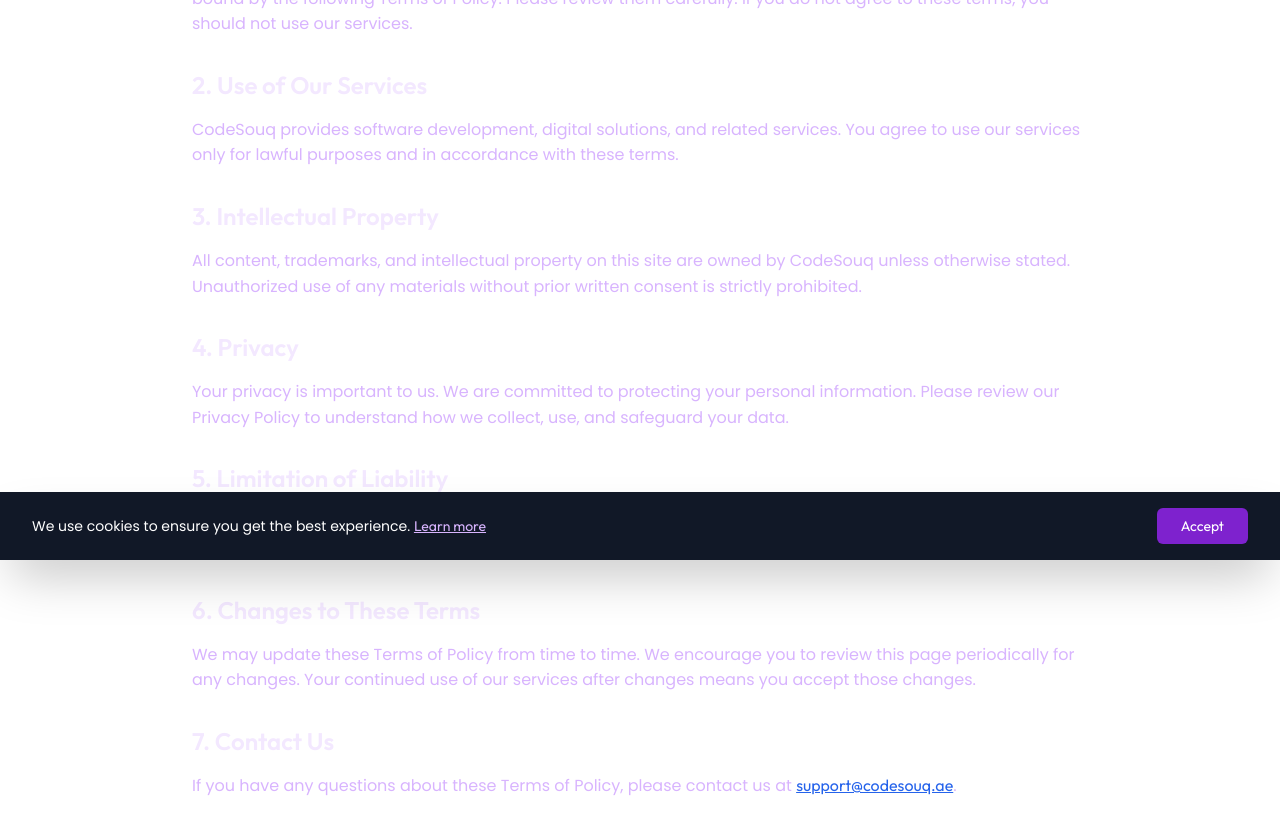
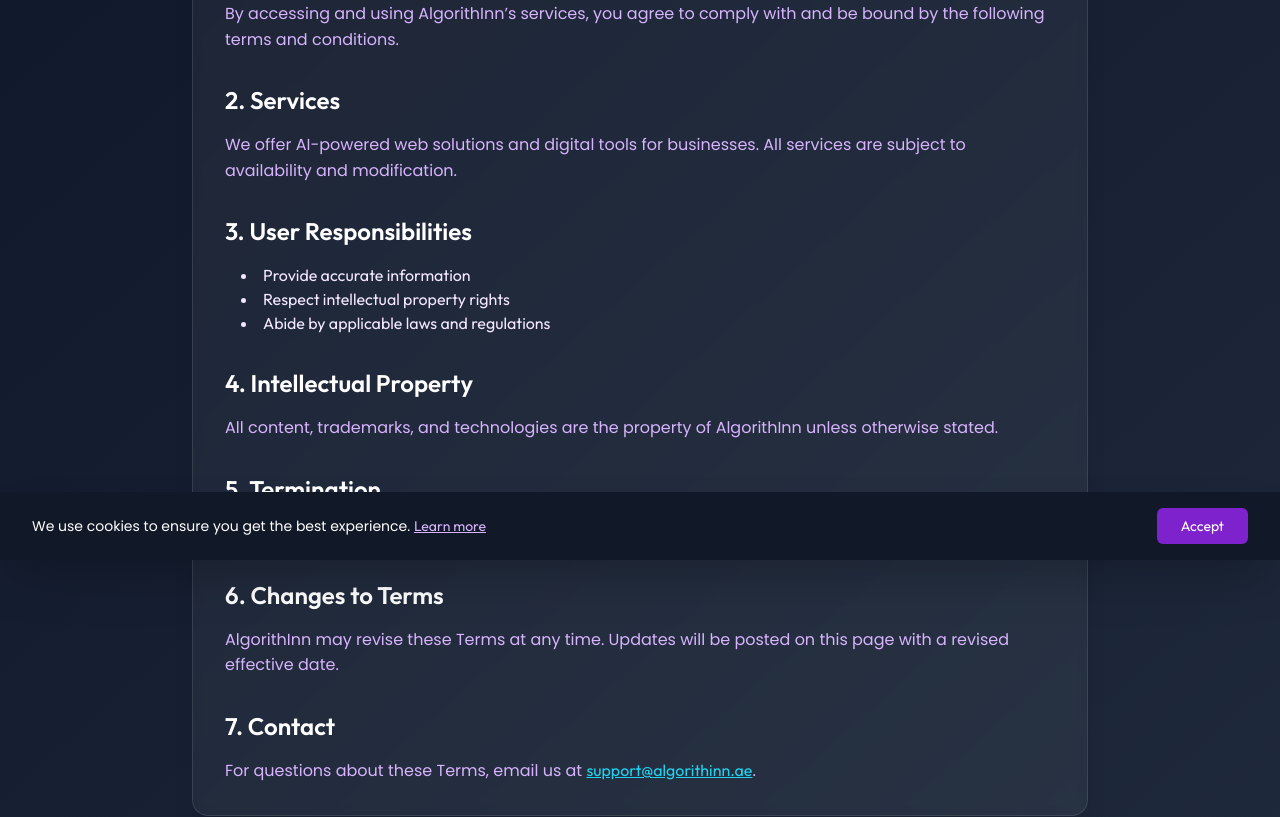
Before and after one commit to razique20/codesouq, a Next.js app: page /termsofpolicy in a window 1280 px wide. Shown: the part 240-1057 px from the top of the page. Built offline with nearby package versions, Linux system fonts and the light colour scheme; a web font is replaced by a local one.

Commit message:
changed theme for policy pages

```diff
--- a/src/app/contact/page.jsx
+++ b/src/app/contact/page.jsx
@@ -24,71 +24,83 @@
   };
 
   return (
-    <section id="contact" className="py-20 px-4 bg-gray-100">
-      <div className="container mx-auto text-center">
-        <h2 className="text-4xl font-bold mb-6">Contact Us</h2>
-        <p className="text-lg text-gray-600 mb-6">
-          We’d love to hear from you! Please fill out the form below or reach
-          us through the contact details provided.
+    <section
+      id="contact"
+      className="py-20 px-4 bg-gradient-to-br from-gray-950 via-gray-900 to-black overflow-hidden"
+    >
+      <div className="max-w-6xl mx-auto relative z-10">
+        {/* Decorative blobs */}
+        <div className="absolute -top-32 -right-32 w-64 h-64 bg-indigo-700/20 rounded-full blur-3xl -z-10" />
+        <div className="absolute -bottom-32 -left-32 w-64 h-64 bg-purple-700/20 rounded-full blur-3xl -z-10" />
+
+        <div className="text-center mb-12">
+          <h2 className="text-3xl md:text-4xl font-bold bg-gradient-to-r from-purple-400 via-indigo-300 to-cyan-300 bg-clip-text text-transparent">
+            Contact Us
+          </h2>
+          <p className="mt-2 text-gray-400 max-w-2xl mx-auto">
+            We’d love to hear from you! Fill out the form or reach us through the info below.
           </p>
+        </div>
 
-        <div className="grid md:grid-cols-2 gap-12">
-          <div>
-            <h3 className="text-2xl font-semibold mb-4">Send Us a Message</h3>
-            <form onSubmit={handleSubmit}>
-              <div className="mb-4">
+        <div className="grid md:grid-cols-2 gap-10">
+          {/* Contact Form */}
+          <div className="bg-gray-900/70 backdrop-blur-lg border border-indigo-900/50 rounded-2xl p-6 md:p-8 shadow-2xl shadow-indigo-950/50">
+            <h3 className="text-xl font-semibold text-cyan-100 mb-6">
+              Send Us a Message
+            </h3>
+            <form onSubmit={handleSubmit} className="space-y-5">
               <input
                 type="text"
                 name="name"
                 value={formData.name}
                 onChange={handleChange}
                 placeholder="Your Name"
-                  className="w-full px-4 py-2 border border-gray-300 rounded-md focus:outline-none focus:ring-2 focus:ring-blue-500"
+                className="w-full bg-gray-800/60 border border-gray-700 rounded-xl py-3 px-4 text-gray-200 placeholder:text-gray-500 focus:outline-none focus:ring-2 focus:ring-indigo-500/50 focus:border-indigo-500 transition-all"
                 required
               />
-              </div>
-              <div className="mb-4">
               <input
                 type="email"
                 name="email"
                 value={formData.email}
                 onChange={handleChange}
                 placeholder="Your Email"
-                  className="w-full px-4 py-2 border border-gray-300 rounded-md focus:outline-none focus:ring-2 focus:ring-blue-500"
+                className="w-full bg-gray-800/60 border border-gray-700 rounded-xl py-3 px-4 text-gray-200 placeholder:text-gray-500 focus:outline-none focus:ring-2 focus:ring-indigo-500/50 focus:border-indigo-500 transition-all"
                 required
               />
-              </div>
-              <div className="mb-4">
               <textarea
                 name="message"
                 value={formData.message}
                 onChange={handleChange}
                 placeholder="Your Message"
-                  className="w-full px-4 py-2 border border-gray-300 rounded-md focus:outline-none focus:ring-2 focus:ring-blue-500"
                 rows="6"
+                className="w-full bg-gray-800/60 border border-gray-700 rounded-xl py-3 px-4 text-gray-200 placeholder:text-gray-500 focus:outline-none focus:ring-2 focus:ring-indigo-500/50 focus:border-indigo-500 transition-all"
                 required
               ></textarea>
-              </div>
+
               <button
                 type="submit"
-                className="bg-blue-600 text-white py-3 px-6 rounded hover:bg-blue-700"
+                className="w-full py-3.5 px-6 rounded-xl font-medium text-white bg-gradient-to-r from-indigo-600 to-purple-600 hover:from-indigo-700 hover:to-purple-700 shadow-lg shadow-indigo-900/30 transition-all"
               >
                 Send Message
               </button>
+
               {formSubmitted && (
-                <div className="mt-4 text-green-600">
-                  <p>Thank you for your message! We will get back to you soon.</p>
+                <div className="mt-4 text-emerald-400 text-center">
+                  Thank you! We’ll get back to you shortly.
                 </div>
               )}
             </form>
           </div>
 
-          <div>
-            <h3 className="text-2xl font-semibold mb-4">Contact Information</h3>
-            <p className="text-lg text-gray-600 mb-4">
-              You can also reach us through the following methods:
+          {/* Contact Info */}
+          <div className="bg-gray-900/70 backdrop-blur-lg border border-indigo-900/50 rounded-2xl p-6 md:p-8 shadow-2xl shadow-indigo-950/50">
+            <h3 className="text-xl font-semibold text-cyan-100 mb-4">
+              Contact Information
+            </h3>
+            <p className="text-gray-400 mb-6">
+              You can also reach us through the following:
             </p>
-            <ul className="space-y-4 text-lg text-gray-700 text-left">
+            <ul className="space-y-4 text-gray-300 text-base">
               <li>
                 <strong>Email:</strong> algorithinn@gmail.com
               </li>
--- a/src/app/cookie/page.jsx
+++ b/src/app/cookie/page.jsx
@@ -1,66 +1,73 @@
-export default function CookiePolicy() {
+const CookiePolicy = () => {
   return (
-    <section className="min-h-screen bg-white px-6 py-20 flex items-center justify-center">
-      <div className="max-w-4xl w-full">
-        <h1 className="text-4xl font-bold text-center mb-10">Cookie Policy</h1>
+    <section className="min-h-screen px-6 py-20 flex items-center justify-center bg-gradient-to-br from-[#0f172a] to-[#1e293b] text-white">
+      <div className="max-w-4xl w-full bg-white/5 backdrop-blur-sm rounded-2xl p-8 shadow-xl border border-white/10">
+        <h1 className="text-4xl font-bold text-center mb-10 text-cyan-300">
+          Cookie Policy
+        </h1>
 
-        <div className="space-y-8 text-gray-700">
+        <div className="space-y-8 text-gray-200">
           <div>
-            <h2 className="text-2xl font-semibold mb-4">1. Introduction</h2>
+            <h2 className="text-2xl font-semibold mb-4 text-white">1. Introduction</h2>
             <p>
-              This Cookie Policy explains how Algorithinn ("we", "us", and "our") uses cookies and similar technologies to recognize you when you visit our website. It explains what these technologies are and why we use them, as well as your rights to control our use of them.
+              This Cookie Policy explains how AlgorithInn uses cookies and similar technologies to recognize you when you visit our website.
             </p>
           </div>
 
           <div>
-            <h2 className="text-2xl font-semibold mb-4">2. What are Cookies?</h2>
+            <h2 className="text-2xl font-semibold mb-4 text-white">2. What are Cookies?</h2>
             <p>
-              Cookies are small data files that are placed on your device when you visit a website. Cookies are widely used to make websites work more efficiently, as well as to provide reporting information and assist with marketing activities.
+              Cookies are small files stored on your device that help websites remember information about your visit.
             </p>
           </div>
 
           <div>
-            <h2 className="text-2xl font-semibold mb-4">3. Why We Use Cookies</h2>
-            <ul className="list-disc list-inside mt-2 ml-4">
-              <li>Recognize your device and settings for a smoother user experience</li>
-              <li>Track website usage and performance</li>
-              <li>Enhance functionality and personalize content</li>
-              <li>Analyze trends and improve our services</li>
+            <h2 className="text-2xl font-semibold mb-4 text-white">3. Why We Use Cookies</h2>
+            <ul className="list-disc list-inside ml-4">
+              <li>Enhance user experience</li>
+              <li>Track performance and usage</li>
+              <li>Personalize content</li>
+              <li>Analyze and improve services</li>
             </ul>
           </div>
 
           <div>
-            <h2 className="text-2xl font-semibold mb-4">4. Types of Cookies We Use</h2>
+            <h2 className="text-2xl font-semibold mb-4 text-white">4. Types of Cookies</h2>
             <p>
-              <strong>Essential Cookies:</strong> Necessary for the operation of our website.<br />
-              <strong>Performance Cookies:</strong> Help us measure and improve website performance.<br />
-              <strong>Functionality Cookies:</strong> Remember your preferences for a customized experience.<br />
-              <strong>Analytics and Tracking Cookies:</strong> Collect information to help us understand user interaction.
+              <strong>Essential:</strong> Required for core functionality<br />
+              <strong>Performance:</strong> Measure how the site is used<br />
+              <strong>Functional:</strong> Remember preferences<br />
+              <strong>Analytics:</strong> Understand behavior
             </p>
           </div>
 
           <div>
-            <h2 className="text-2xl font-semibold mb-4">5. Managing Cookies</h2>
+            <h2 className="text-2xl font-semibold mb-4 text-white">5. Managing Cookies</h2>
             <p>
-              You can control and manage cookies through your browser settings. You can choose to block or delete cookies, but this may impact your experience on our website.
+              You can disable cookies through your browser settings. Note that some site functions may not work correctly if cookies are turned off.
             </p>
           </div>
 
           <div>
-            <h2 className="text-2xl font-semibold mb-4">6. Changes to This Cookie Policy</h2>
+            <h2 className="text-2xl font-semibold mb-4 text-white">6. Updates</h2>
             <p>
-              We may update this Cookie Policy from time to time to reflect changes to our cookies or for operational, legal, or regulatory reasons. Please revisit this page regularly to stay informed.
+              This policy may be updated from time to time. Please review it periodically for the latest information.
             </p>
           </div>
 
           <div>
-            <h2 className="text-2xl font-semibold mb-4">7. Contact Us</h2>
+            <h2 className="text-2xl font-semibold mb-4 text-white">7. Contact Us</h2>
             <p>
-              If you have any questions about our use of cookies or other technologies, please contact us at <span className="text-blue-600 underline">support@Algorithinn.ae</span>.
+              Questions? Contact us at{" "}
+              <a href="mailto:support@algorithinn.ae" className="text-cyan-400 underline">
+                support@algorithinn.ae
+              </a>.
             </p>
           </div>
         </div>
       </div>
     </section>
   );
-}
+};
+
+export default CookiePolicy;
--- a/src/app/page.jsx
+++ b/src/app/page.jsx
@@ -2,6 +2,7 @@
 import AboutSection from '../components/AboutSection';
 import ServicesSection from '../components/ServicesSection';
 import ProjectForm from '../components/ProjectForm';
+import TechnologyExpertise from '@/components/TechnologyExpertise';
 
 export default function HomePage() {
   return (
@@ -18,6 +19,8 @@
 
         <HeroSection />
         <AboutSection />
+        <TechnologyExpertise/>
+
         <ServicesSection />
         <ProjectForm />
       </div>
--- a/src/app/privacypolicy/page.jsx
+++ b/src/app/privacypolicy/page.jsx
@@ -1,70 +1,80 @@
+"use client";
+
 export default function PrivacyPolicy() {
   return (
-    <section className="min-h-screen bg-white px-6 py-20 flex items-center justify-center">
-      <div className="max-w-4xl w-full">
-        <h1 className="text-4xl font-bold text-center mb-10">Privacy Policy</h1>
+    <section className="min-h-screen bg-gradient-to-br from-gray-950 via-gray-900 to-black px-6 py-20 flex items-center justify-center relative">
+      {/* Decorative background blobs */}
+      <div className="absolute -top-32 -right-32 w-64 h-64 bg-indigo-700/20 rounded-full blur-3xl -z-10" />
+      <div className="absolute -bottom-32 -left-32 w-64 h-64 bg-purple-700/20 rounded-full blur-3xl -z-10" />
 
-        <div className="space-y-8 text-gray-700">
+      <div className="max-w-4xl w-full bg-gray-900/70 backdrop-blur-lg border border-indigo-900/50 rounded-2xl p-6 md:p-10 shadow-2xl shadow-indigo-950/50 relative z-10">
+        <h1 className="text-3xl md:text-4xl font-bold text-center mb-10 bg-gradient-to-r from-purple-400 via-indigo-300 to-cyan-300 bg-clip-text text-transparent">
+          Privacy Policy
+        </h1>
+
+        <div className="space-y-10 text-gray-300 text-base leading-relaxed">
           <div>
-            <h2 className="text-2xl font-semibold mb-4">1. Introduction</h2>
+            <h2 className="text-xl font-semibold text-cyan-200 mb-3">1. Introduction</h2>
             <p>
               Welcome to Algorithinn. Your privacy is important to us. This Privacy Policy explains how we collect, use, disclose, and safeguard your information when you visit our website and use our services.
             </p>
           </div>
 
           <div>
-            <h2 className="text-2xl font-semibold mb-4">2. Information We Collect</h2>
+            <h2 className="text-xl font-semibold text-cyan-200 mb-3">2. Information We Collect</h2>
             <p>
               We may collect personal information that you voluntarily provide to us when you register on the website, place an order, subscribe to our newsletter, or interact with us. This may include your name, email address, phone number, company name, and project details.
             </p>
           </div>
 
           <div>
-            <h2 className="text-2xl font-semibold mb-4">3. How We Use Your Information</h2>
+            <h2 className="text-xl font-semibold text-cyan-200 mb-3">3. How We Use Your Information</h2>
             <p>
               We use your information to provide, maintain, and improve our services. This includes communicating with you, processing your inquiries, sending updates, marketing communications, and improving our website functionality and customer service.
             </p>
           </div>
 
           <div>
-            <h2 className="text-2xl font-semibold mb-4">4. Sharing Your Information</h2>
+            <h2 className="text-xl font-semibold text-cyan-200 mb-3">4. Sharing Your Information</h2>
             <p>
               We do not sell, trade, or rent your personal information to others. We may share information with trusted partners who assist us in operating our website, conducting our business, or servicing you, as long as those parties agree to keep this information confidential.
             </p>
           </div>
 
           <div>
-            <h2 className="text-2xl font-semibold mb-4">5. Cookies and Tracking Technologies</h2>
+            <h2 className="text-xl font-semibold text-cyan-200 mb-3">5. Cookies and Tracking Technologies</h2>
             <p>
               Our site may use cookies and similar tracking technologies to enhance your experience. Cookies are small data files stored on your device. You can control cookie settings through your browser settings.
             </p>
           </div>
 
           <div>
-            <h2 className="text-2xl font-semibold mb-4">6. Data Security</h2>
+            <h2 className="text-xl font-semibold text-cyan-200 mb-3">6. Data Security</h2>
             <p>
               We implement appropriate technical and organizational measures to protect your personal information from unauthorized access, disclosure, alteration, or destruction.
             </p>
           </div>
 
           <div>
-            <h2 className="text-2xl font-semibold mb-4">7. Your Rights</h2>
+            <h2 className="text-xl font-semibold text-cyan-200 mb-3">7. Your Rights</h2>
             <p>
-              You have the right to access, correct, or delete your personal information. To exercise these rights, please contact us at <span className="text-blue-600 underline">support@Algorithinn.ae</span>.
+              You have the right to access, correct, or delete your personal information. To exercise these rights, please contact us at{" "}
+              <span className="text-emerald-400 underline">support@Algorithinn.ae</span>.
             </p>
           </div>
 
           <div>
-            <h2 className="text-2xl font-semibold mb-4">8. Changes to This Privacy Policy</h2>
+            <h2 className="text-xl font-semibold text-cyan-200 mb-3">8. Changes to This Privacy Policy</h2>
             <p>
               We may update our Privacy Policy from time to time. We encourage you to review this policy periodically for any changes. Changes are effective when they are posted on this page.
             </p>
           </div>
 
           <div>
-            <h2 className="text-2xl font-semibold mb-4">9. Contact Us</h2>
+            <h2 className="text-xl font-semibold text-cyan-200 mb-3">9. Contact Us</h2>
             <p>
-              If you have any questions or concerns about this Privacy Policy, please contact us at <span className="text-blue-600 underline">support@Algorithinn.ae</span>.
+              If you have any questions or concerns about this Privacy Policy, please contact us at{" "}
+              <span className="text-emerald-400 underline">support@Algorithinn.ae</span>.
             </p>
           </div>
         </div>
--- a/src/app/termsofpolicy/page.jsx
+++ b/src/app/termsofpolicy/page.jsx
@@ -1,78 +1,63 @@
-const TermsOfPolicy = () => {
+const TermsOfService = () => {
   return (
-    <section className="min-h-screen bg-white px-6 py-20 flex items-center justify-center">
-      <div className="max-w-4xl w-full">
-        <h1 className="text-2xl font-bold text-center mb-10">
-          Terms of Policy
+    <section className="min-h-screen px-6 py-20 flex items-center justify-center bg-gradient-to-br from-[#0f172a] to-[#1e293b] text-white">
+      <div className="max-w-4xl w-full bg-white/5 backdrop-blur-sm rounded-2xl p-8 shadow-xl border border-white/10">
+        <h1 className="text-4xl font-bold text-center mb-10 text-cyan-300">
+          Terms of Service
         </h1>
 
-        <div className="space-y-8 text-gray-700">
+        <div className="space-y-8 text-gray-200">
           <div>
-            <h2 className="text-2xl font-semibold mb-4">1. Introduction</h2>
+            <h2 className="text-2xl font-semibold mb-4 text-white">1. Acceptance</h2>
             <p>
-              Welcome to CodeSouq. By accessing or using our website and
-              services, you agree to comply with and be bound by the following
-              Terms of Policy. Please review them carefully. If you do not agree
-              to these terms, you should not use our services.
+              By accessing and using AlgorithInn’s services, you agree to comply with and be bound by the following terms and conditions.
             </p>
           </div>
 
           <div>
-            <h2 className="text-2xl font-semibold mb-4">2. Use of Our Services</h2>
+            <h2 className="text-2xl font-semibold mb-4 text-white">2. Services</h2>
             <p>
-              CodeSouq provides software development, digital solutions, and
-              related services. You agree to use our services only for lawful
-              purposes and in accordance with these terms.
+              We offer AI-powered web solutions and digital tools for businesses. All services are subject to availability and modification.
             </p>
           </div>
 
           <div>
-            <h2 className="text-2xl font-semibold mb-4">3. Intellectual Property</h2>
+            <h2 className="text-2xl font-semibold mb-4 text-white">3. User Responsibilities</h2>
+            <ul className="list-disc list-inside ml-4">
+              <li>Provide accurate information</li>
+              <li>Respect intellectual property rights</li>
+              <li>Abide by applicable laws and regulations</li>
+            </ul>
+          </div>
+
+          <div>
+            <h2 className="text-2xl font-semibold mb-4 text-white">4. Intellectual Property</h2>
             <p>
-              All content, trademarks, and intellectual property on this site
-              are owned by CodeSouq unless otherwise stated. Unauthorized use of
-              any materials without prior written consent is strictly
-              prohibited.
+              All content, trademarks, and technologies are the property of AlgorithInn unless otherwise stated.
             </p>
           </div>
 
           <div>
-            <h2 className="text-2xl font-semibold mb-4">4. Privacy</h2>
+            <h2 className="text-2xl font-semibold mb-4 text-white">5. Termination</h2>
             <p>
-              Your privacy is important to us. We are committed to protecting
-              your personal information. Please review our Privacy Policy to
-              understand how we collect, use, and safeguard your data.
+              We reserve the right to suspend or terminate access if users violate these terms.
             </p>
           </div>
 
           <div>
-            <h2 className="text-2xl font-semibold mb-4">5. Limitation of Liability</h2>
+            <h2 className="text-2xl font-semibold mb-4 text-white">6. Changes to Terms</h2>
             <p>
-              CodeSouq is not liable for any indirect, incidental, special, or
-              consequential damages arising out of or related to your use of our
-              services or website.
+              AlgorithInn may revise these Terms at any time. Updates will be posted on this page with a revised effective date.
             </p>
           </div>
 
           <div>
-            <h2 className="text-2xl font-semibold mb-4">6. Changes to These Terms</h2>
+            <h2 className="text-2xl font-semibold mb-4 text-white">7. Contact</h2>
             <p>
-              We may update these Terms of Policy from time to time. We
-              encourage you to review this page periodically for any changes.
-              Your continued use of our services after changes means you accept
-              those changes.
-            </p>
-          </div>
-
-          <div>
-            <h2 className="text-2xl font-semibold mb-4">7. Contact Us</h2>
-            <p>
-              If you have any questions about these Terms of Policy, please
-              contact us at{" "}
-              <span className="text-blue-600 underline">
-                support@codesouq.ae
-              </span>
-              .
+              For questions about these Terms, email us at{" "}
+              <a href="mailto:support@algorithinn.ae" className="text-cyan-400 underline">
+                support@algorithinn.ae
+              </a>.
             </p>
           </div>
         </div>
@@ -81,4 +66,4 @@
   );
 };
 
-export default TermsOfPolicy;
+export default TermsOfService;
--- a/src/components/Footer.jsx
+++ b/src/components/Footer.jsx
@@ -44,9 +44,9 @@
           <div>
             <h3 className="text-white font-bold mb-4">LEGAL</h3>
             <ul className="space-y-2">
-              <li><Link href="/terms-of-policy" className="hover:text-white transition">Terms of Service</Link></li>
-              <li><Link href="/privacy-policy" className="hover:text-white transition">Privacy Policy</Link></li>
-              <li><Link href="/cookie-policy" className="hover:text-white transition">Cookie Policy</Link></li>
+              <li><Link href="/termsofpolicy" className="hover:text-white transition">Terms of Service</Link></li>
+              <li><Link href="/privacypolicy" className="hover:text-white transition">Privacy Policy</Link></li>
+              <li><Link href="/cookie" className="hover:text-white transition">Cookie Policy</Link></li>
             </ul>
           </div>
 
--- a/src/components/ServicesSection.jsx
+++ b/src/components/ServicesSection.jsx
@@ -64,7 +64,7 @@
           transition={{ duration: 0.7 }}
           className="text-center mb-16"
         >
-          <h2 className="text-4xl md:text-5xl font-bold mb-4 text-white">
+          <h2 className="text-4xl md:text-4xl font-bold mb-4 text-white">
             Our <span className="text-transparent bg-clip-text bg-gradient-to-r from-violet-400 to-purple-500">Services</span>
           </h2>
           <p className="max-w-2xl mx-auto text-gray-300 text-lg">
```
Also changed, not shown: src/components/AboutSection.jsx (+7 -6 lines), src/components/TechnologyExpertise.jsx (added, +74 -0 lines). Lines whose indentation alone changed are shown as unchanged.
